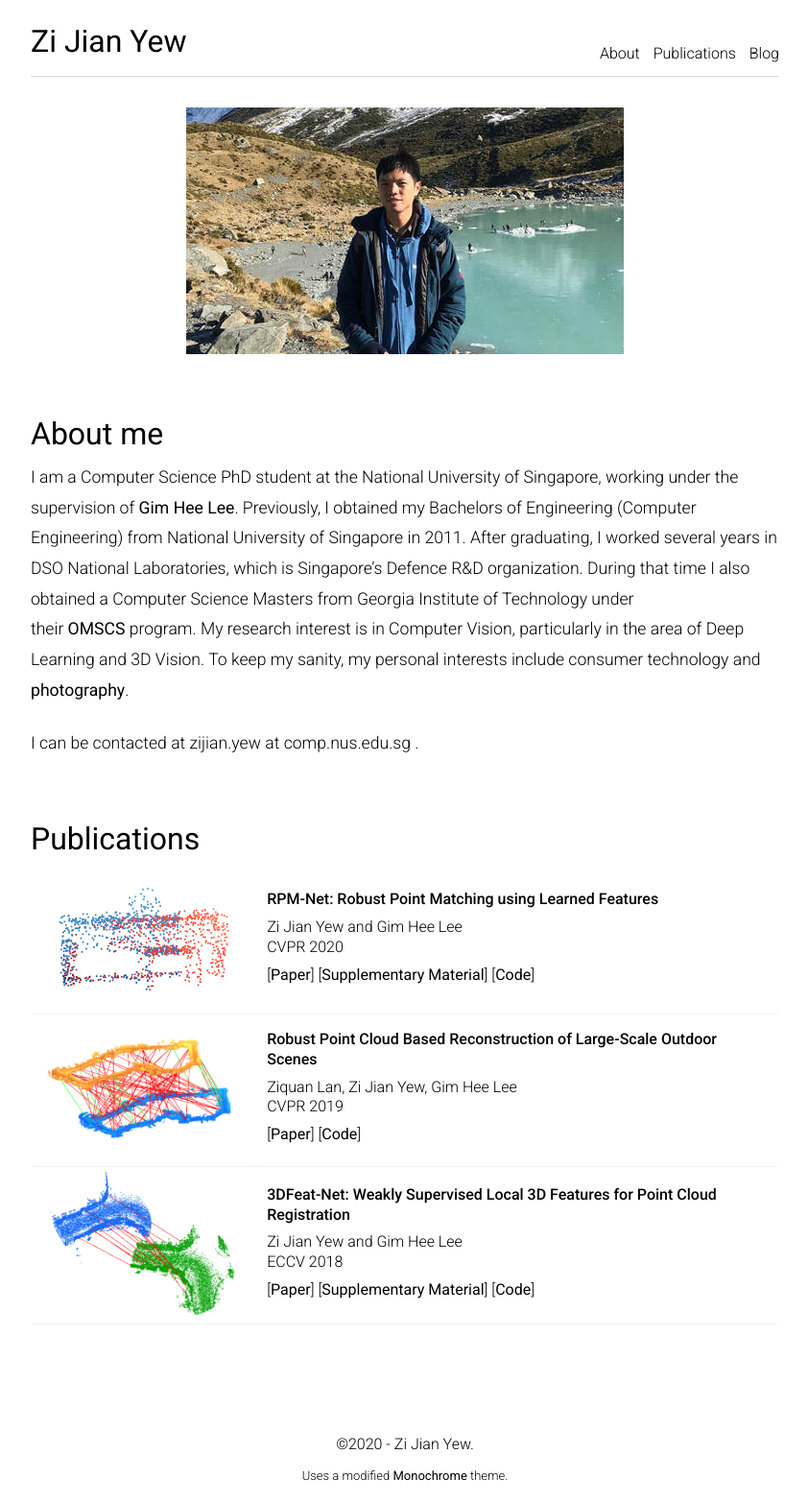
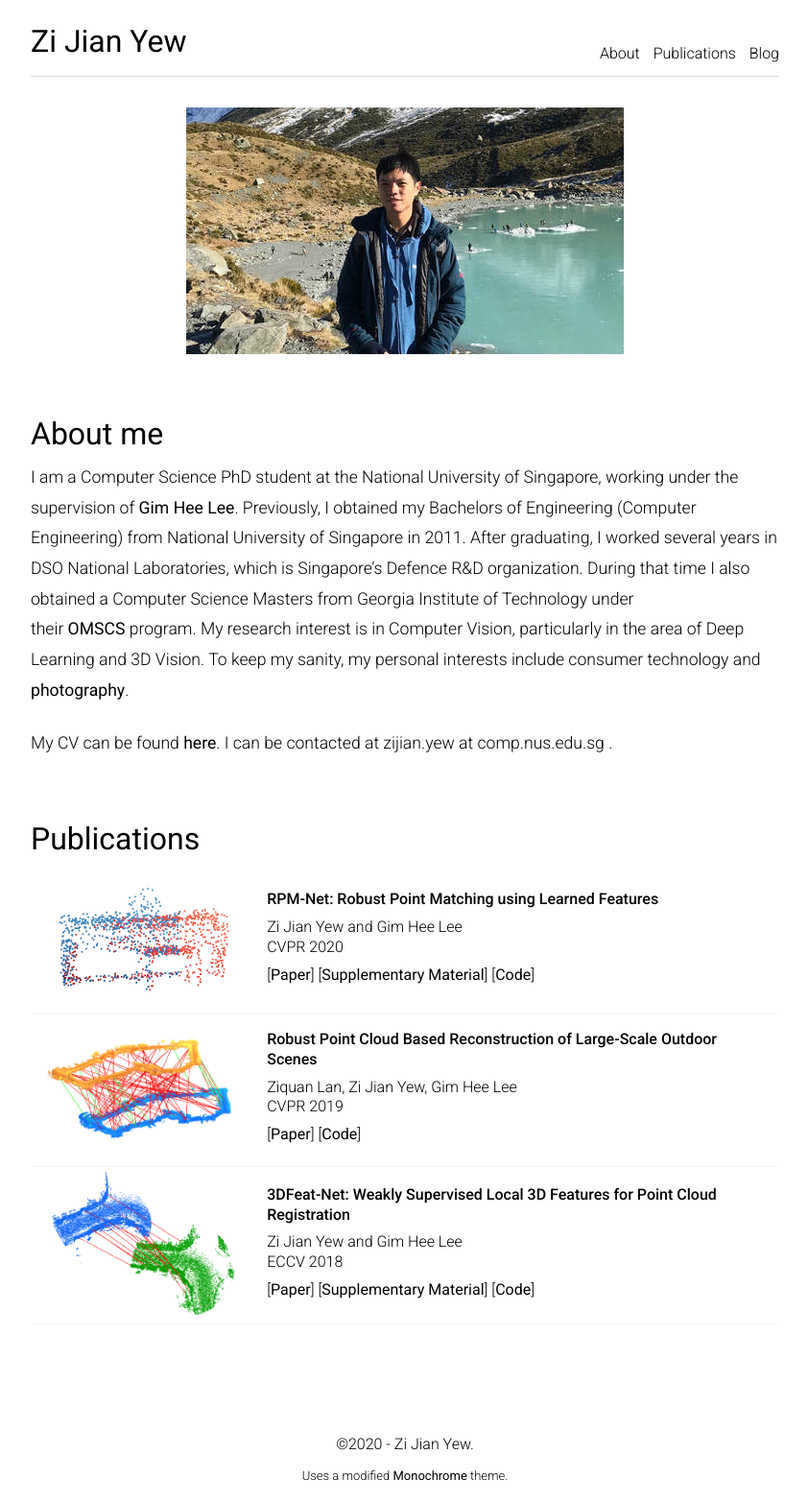
Before and after one commit to yewzijian/yewzijian.github.io, a Jekyll site: the page built from index.md, in a window 1280 px wide. Shown: the whole page at 96% size, without its empty margins (218-1060 px from the left). Built offline with Jekyll 4.4.1, drawn with Linux system fonts in a browser that asks for light colours.

Commit message:
Added short CV

```diff
--- a/index.md
+++ b/index.md
@@ -8,7 +8,8 @@ title: Home
 ## About me
 I am a Computer Science PhD student at the National University of Singapore, working under the supervision of [Gim Hee Lee](https://sites.google.com/site/gimheelee/).  Previously, I obtained my Bachelors of Engineering (Computer Engineering) from National University of Singapore in 2011. After graduating, I worked several years in DSO National Laboratories, which is Singapore's Defence R&D organization. During that time I also obtained a Computer Science Masters from Georgia Institute of Technology under their [OMSCS](http://www.omscs.gatech.edu) program.  My research interest is in Computer Vision, particularly in the area of Deep Learning and 3D Vision. To keep my sanity, my personal interests include consumer technology and [photography](photography).
 
-<p>I can be contacted at zijian.yew at comp.nus.edu.sg .</p>
+<p>My CV can be found <a href="assets/cv_simple.pdf">here</a>. I can be contacted at zijian.yew at comp.nus.edu.sg .</p>
+
 ## Publications {#publications}
 <table>
   <tr>
```
Also changed, not shown: 1 other file.
